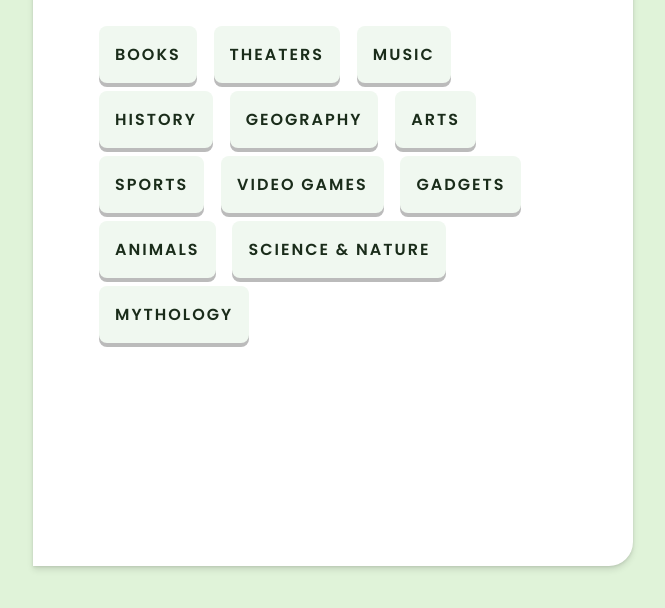
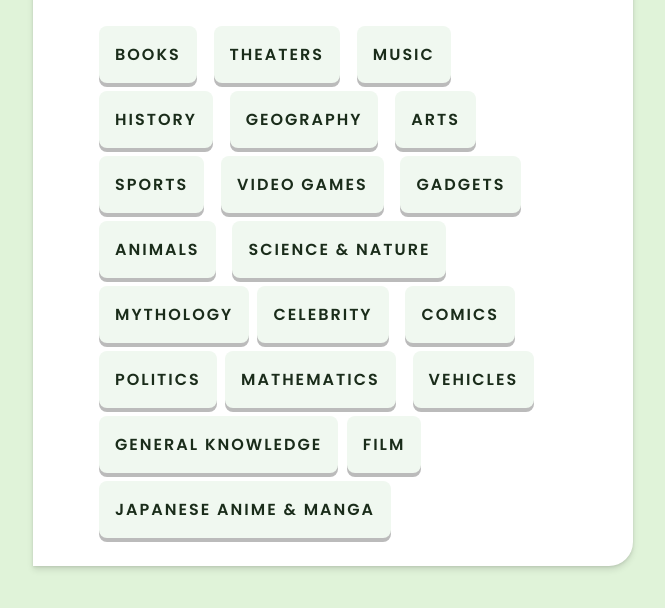
Before and after one commit to swetachovatiya23/Milestone-project-I, a website: page public/cat-buttons.html in a window 1280 px wide. Shown: the part 184-792 px from the top of the page, without its empty margins (307-972 px from the left). Drawn offline with Linux system fonts and the light colour scheme; no server answers.

Commit message:
added more catagories

```diff
--- a/public/app.js
+++ b/public/app.js
@@ -13,10 +13,11 @@ const _totalQuestions = document.getElementById('total-questions');
 
 let correctAnswer = "", correctScore = askedQue = 0, totalQuestions = 10;
 
+
 // loading questions from API
 async function loadingQuestions(){
     // if (document.getElementById("books") == "books") {
-    //     const APIUrl = 'https://opentdb.com/api.php?amount=10&category=10';
+    //    const APIUrl = 'https://opentdb.com/api.php?amount=10&category=10';
     // }
     const APIUrl = 'https://opentdb.com/api.php?amount=10&category=10';
     const result = await fetch(`${APIUrl}`)
@@ -39,7 +40,6 @@ document.addEventListener('DOMContentLoaded', function(){
     _correctScore.textContent = correctScore;
 });
 
-
 // display questions and options
 function showQue(data){
     _checkButton.disabled = false;
@@ -50,7 +50,7 @@ function showQue(data){
     // console.log(correctAnswer);
 
 
-    _questions.innerHTML = `(${askedQue +1}) ${data.question} <br> <span class = "category"> ${data.category} </span>`;
+    _questions.innerHTML = `(${askedQue +1}) ${data.question} <br><span class = "category"> ${data.category} </span>`;
     _options.innerHTML = `
         ${optionsList.map((option, index) => `
             <li> ${index + 1}. <span>${option}</span> </li>
--- a/public/cat-buttons.html
+++ b/public/cat-buttons.html
@@ -24,7 +24,9 @@
             <div class = "game-body">
 
 
-                <scrpit> </scrpit>
+
+
+
                 <button input type=button onClick="location.href='index.html'"
                 value='books'  id="books">books</button></td> &nbsp;
                 <button input type=button onClick="location.href='index.html'"
@@ -50,7 +52,26 @@
                 <button input type=button onClick="location.href='index.html'"
                 value='click here'>Science & Nature</button> &nbsp;
                 <button input type=button onClick="location.href='index.html'"
-                value='click here'>Mythology</button><br>
+                value='click here'>Mythology</button>
+
+                <button input type=button onClick="location.href='index.html'"
+                value='click here'>celebrity</button> &nbsp;
+                <button input type=button onClick="location.href='index.html'"
+                value='click here'>comics</button> &nbsp;
+                <button input type=button onClick="location.href='index.html'"
+                value='click here'>politics</button>
+
+                <button input type=button onClick="location.href='index.html'"
+                value='click here'>mathematics</button> &nbsp;
+                <button input type=button onClick="location.href='index.html'"
+                value='click here'>vehicles</button> &nbsp;
+                <button input type=button onClick="location.href='index.html'"
+                value='click here'>general knowledge</button>
+
+                <button input type=button onClick="location.href='index.html'"
+                value='click here'>film</button><br>
+                <button input type=button onClick="location.href='index.html'"
+                value='click here'>japanese anime & manga</button><br>
 
 
 
@@ -61,6 +82,11 @@
     </div>
 
     <!----  link js file  -->
-    <script src = "app.js"></script>
+    <script src = "app.js">
+         function reply_click() {
+                        const APIUrl = 'https://opentdb.com/api.php?amount=10&category=10';
+                        location.href='index.html';
+                    }
+    </script>
 </body>
 </html>
--- a/public/style.css
+++ b/public/style.css
@@ -60,7 +60,7 @@ body {
 .game-question .category{
     font-size: 0.9rem;
     font-weight: 500;
-    background-color: var(--light-purple-color);
+    background-color: red;
     color: var(--light-color);
     padding: .2rem .4rem;
     border-radius: .2rem;
```
Also changed, not shown: public/home.css (added), public/home.html (added), 1 other file.
